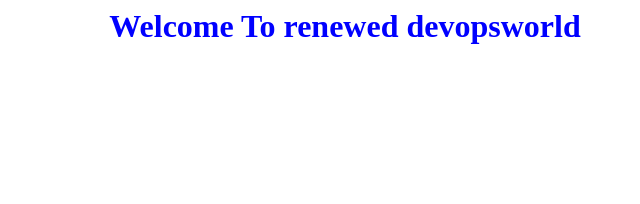
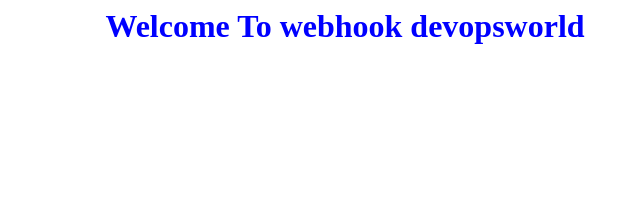
Before and after one commit to Hariappari/jenkinsrepo, a plain HTML site: page index.html in a window 1280 px wide. Shown: the full height of the page, 295-935 px from the left. Drawn offline with Linux system fonts and the light colour scheme.

Commit message:
Update index.html

```diff
--- a/index.html
+++ b/index.html
@@ -1,6 +1,6 @@
 <html>
 <body>
-<h1>Welcome To renewed devopsworld</h1>
+<h1>Welcome To webhook devopsworld</h1>
 </body>
 <body style="color:red;">
  <div class="container">
```
